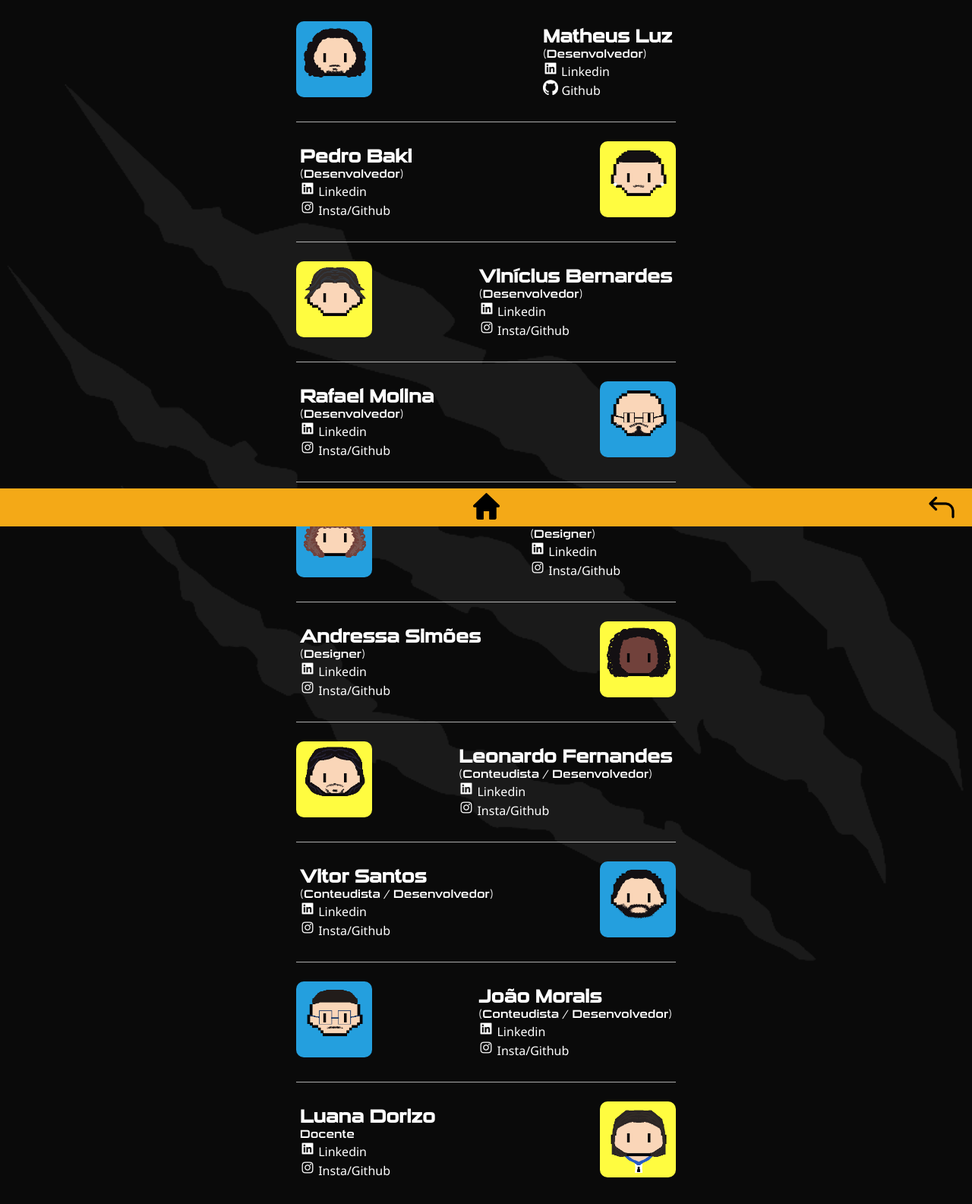
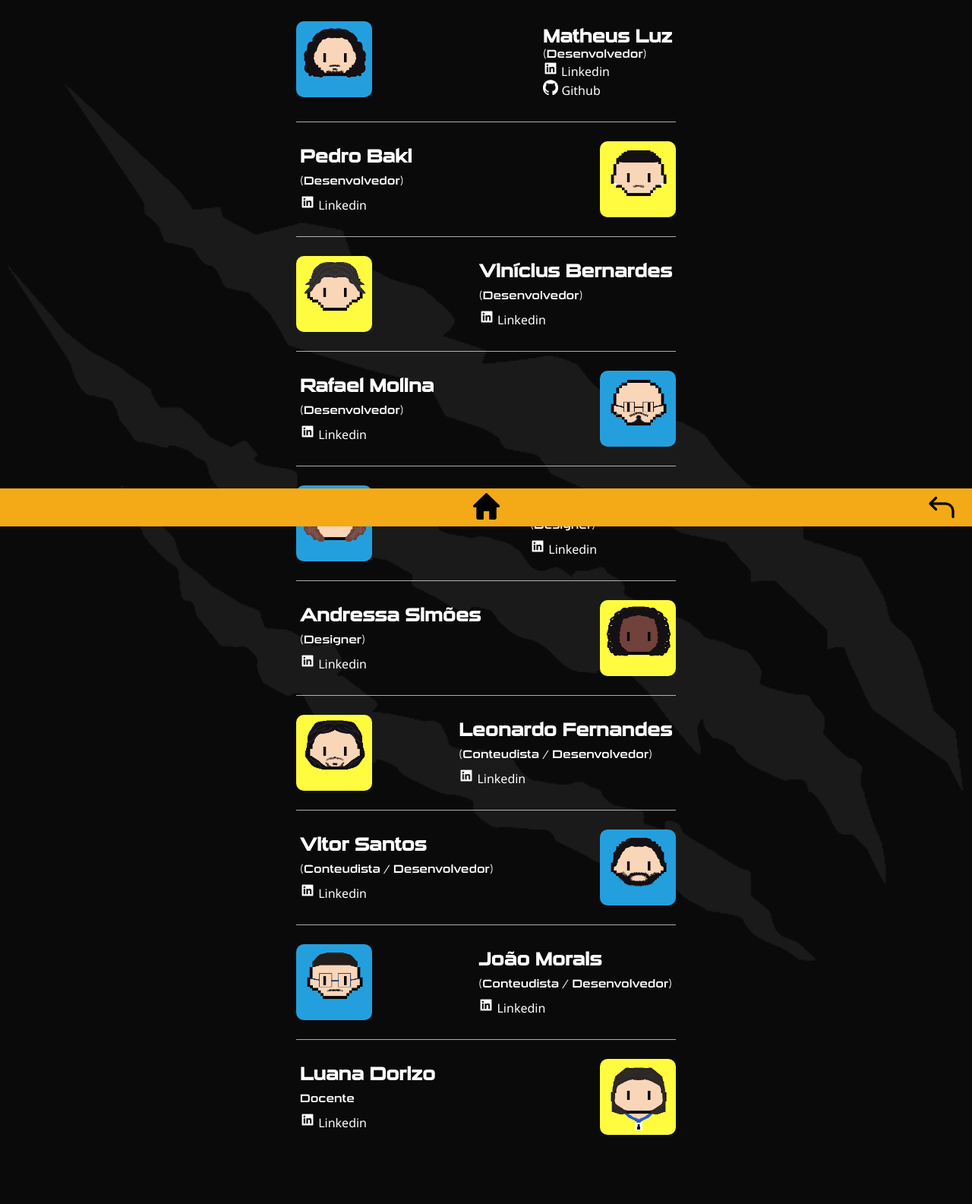
Before and after one commit to MathLuz/Geek-Week, a plain HTML site: page desenvolvedores.html in a window 1280 px wide. Shown: the part 107-1692 px from the top of the page at 76% size. Drawn offline with Linux system fonts and the light colour scheme.

Commit message:
começando a arrumar os créditos

```diff
--- a/desenvolvedores.html
+++ b/desenvolvedores.html
@@ -32,7 +32,7 @@
 				<h2>Pedro Baki</h2>
 				<p class="funcao">(Desenvolvedor)</p>
 				<a target="_blank" href="https://www.linkedin.com/in/pedro-baki-bb1b30215/"><img src="img/linkedinicon.png"/> Linkedin</a>
-				<a target="_blank" href="#"><img src="img/instagramicon.png"/> Insta/Github</a>
+				<!-- <a target="_blank" href="#"><img src="img/instagramicon.png"/> Insta/Github</a> -->
 			</div>
 			<img class="photo-dev" src="img/desenvolvedores/pedro.png"/>
 		</section>
@@ -42,7 +42,7 @@
 				<h2>Vinícius Bernardes</h2>
 				<p class="funcao">(Desenvolvedor)</p>
 				<a target="_blank" href="https://www.linkedin.com/in/vinicius-leandro-de-araujo-bernardes-765a49254/"><img src="img/linkedinicon.png"/> Linkedin</a>
-				<a target="_blank" href="#"><img src="img/instagramicon.png"/> Insta/Github</a>
+				<!-- <a target="_blank" href="#"><img src="img/instagramicon.png"/> Insta/Github</a> -->
 			</div>
 		</section>
 		<section class="devs">
@@ -50,7 +50,7 @@
 				<h2>Rafael Molina</h2>
 				<p class="funcao">(Desenvolvedor)</p>
 				<a target="_blank" href="https://br.linkedin.com/in/rafael-fuentes-molina"><img src="img/linkedinicon.png"/> Linkedin</a>
-				<a target="_blank" href="#"><img src="img/instagramicon.png"/> Insta/Github</a>
+				<!-- <a target="_blank" href="#"><img src="img/instagramicon.png"/> Insta/Github</a> -->
 			</div>
 			<img class="photo-dev" src="img/desenvolvedores/rafael.png"/>
 		</section>
@@ -60,7 +60,7 @@
 				<h2>Ananda Rolim</h2>
 				<p class="funcao">(Designer)</p>
 				<a target="_blank" href="https://www.linkedin.com/in/ananda-teixeira-0773ba169/"><img src="img/linkedinicon.png"/> Linkedin</a>
-				<a target="_blank" href="#"><img src="img/instagramicon.png"/> Insta/Github</a>
+				<!-- <a target="_blank" href="#"><img src="img/instagramicon.png"/> Insta/Github</a> -->
 			</div>
 		</section>
 		<section class="devs">
@@ -68,7 +68,7 @@
 				<h2>Andressa Simões</h2>
 				<p class="funcao">(Designer)</p>
 				<a target="_blank" href="#"><img src="img/linkedinicon.png"/> Linkedin</a>
-				<a target="_blank" href="#"><img src="img/instagramicon.png"/> Insta/Github</a>
+				<!-- <a target="_blank" href="#"><img src="img/instagramicon.png"/> Insta/Github</a> -->
 			</div>
 			<img class="photo-dev" src="img/desenvolvedores/andressa.png"/>
 		</section>
@@ -78,7 +78,7 @@
 				<h2>Leonardo Fernandes</h2>
 				<p class="funcao">(Conteudista / Desenvolvedor)</p>
 				<a target="_blank" href="#"><img src="img/linkedinicon.png"/> Linkedin</a>
-				<a target="_blank" href="#"><img src="img/instagramicon.png"/> Insta/Github</a>
+				<!-- <a target="_blank" href="#"><img src="img/instagramicon.png"/> Insta/Github</a> -->
 			</div>
 		</section>
 		<section class="devs">
@@ -86,7 +86,7 @@
 				<h2>Vitor Santos</h2>
 				<p class="funcao">(Conteudista / Desenvolvedor)</p>
 				<a target="_blank" href="https://www.linkedin.com/in/vitor-visconti/"><img src="img/linkedinicon.png"/> Linkedin</a>
-				<a target="_blank" href="#"><img src="img/instagramicon.png"/> Insta/Github</a>
+				<!-- <a target="_blank" href="#"><img src="img/instagramicon.png"/> Insta/Github</a> -->
 			</div>
 			<img class="photo-dev" src="img/desenvolvedores/vitor.png"/>
 		</section>
@@ -96,7 +96,7 @@
 				<h2>João Morais</h2>
 				<p class="funcao">(Conteudista / Desenvolvedor)</p>
 				<a target="_blank" href="https://www.linkedin.com/in/joao-vitor-oliveira-de-morais-4085b119b"><img src="img/linkedinicon.png"/> Linkedin</a>
-				<a target="_blank" href="#"><img src="img/instagramicon.png"/> Insta/Github</a>
+				<!-- <a target="_blank" href="#"><img src="img/instagramicon.png"/> Insta/Github</a> -->
 			</div>
 		</section>
 		<section class="devs">
@@ -104,7 +104,7 @@
 				<h2>Luana Dorizo</h2>
 				<p class="funcao">Docente</p>
 				<a target="_blank" href="https://www.linkedin.com/in/luana-dorizo-de-melo-desenvolvedora"><img src="img/linkedinicon.png"/> Linkedin</a>
-				<a target="_blank" href="#"><img src="img/instagramicon.png"/> Insta/Github</a>
+				<!-- <a target="_blank" href="#"><img src="img/instagramicon.png"/> Insta/Github</a> -->
 			</div>
 			<img class="photo-dev" src="img/desenvolvedores/luana.png"/>
 		</section>
```
